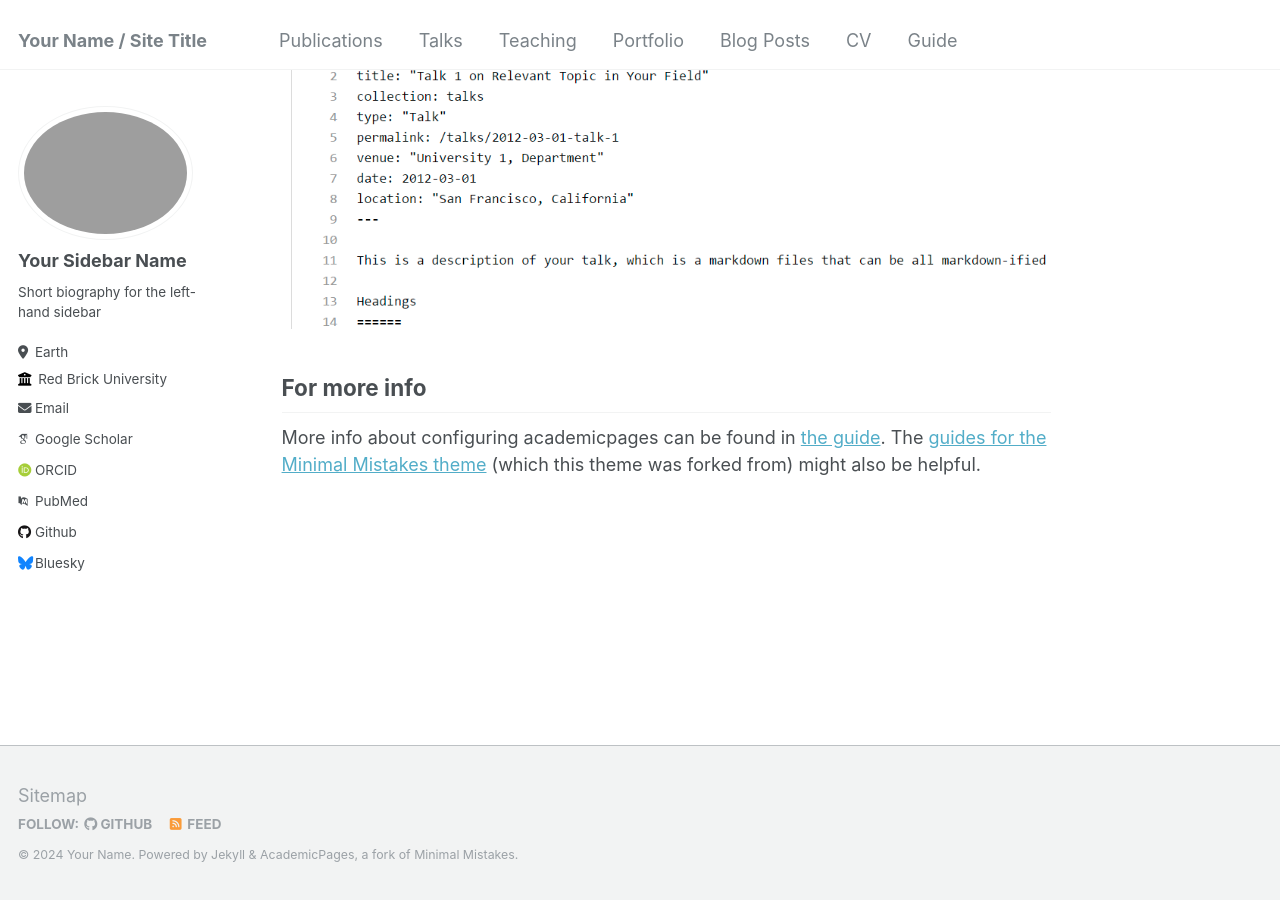
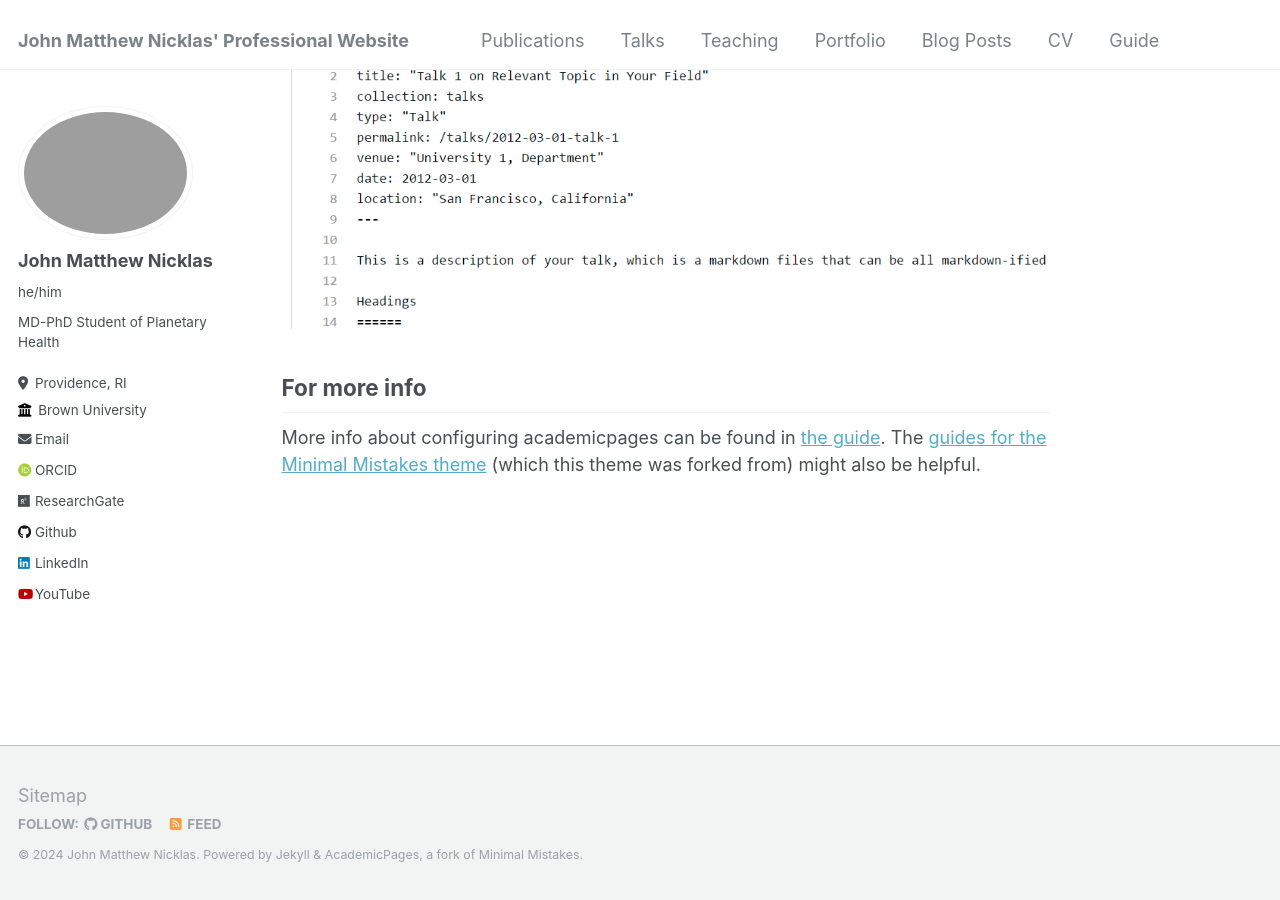
Before and after one commit to jnickla1/jnickla1.github.io, a Jekyll site: the page built from _pages/about.md, in a window 1280 px wide and 900 px high, scrolled down 2660 px. Built offline with Jekyll 4.4.1, drawn with Linux system fonts in a browser that asks for light colours; some web fonts are replaced.

Commit message:
first updates

```diff
--- a/_config.yml
+++ b/_config.yml
@@ -8,11 +8,11 @@
 
 # Basic Site Settings
 locale                   : "en-US"
-title                    : "Your Name / Site Title"
+title                    : "John Matthew Nicklas' Professional Website"
 title_separator          : "-"
-name                     : &name "Your Name"
-description              : &description "personal description"
-url                      : https://academicpages.github.io # the base hostname & protocol for your site e.g. "https://mmistakes.github.io"
+name                     : &name "John Matthew Nicklas"
+description              : #&description "personal description"
+url                      : https://jnickla1.github.io # the base hostname & protocol for your site e.g. "https://mmistakes.github.io"
 baseurl                  : "" # the subpath of your site, e.g. "/blog"
 repository               : "academicpages/academicpages.github.io"
 
@@ -22,32 +22,32 @@ repository               : "academicpages/academicpages.github.io"
 author:
   # Biographic information
   avatar           : "profile.png"
-  name             : "Your Sidebar Name"
-  pronouns         : # example: "she/her"
-  bio              : "Short biography for the left-hand sidebar"
-  location         : "Earth"
-  employer         : "Red Brick University"
+  name             : "John Matthew Nicklas"
+  pronouns         : "he/him"
+  bio              : "MD-PhD Student of Planetary Health"
+  location         : "Providence, RI"
+  employer         : "Brown University"
   uri              : # URL
-  email            : "none@example.org"
+  email            : "john_nicklas@brown.edu"
 
   # Academic websites
   arxiv            : # URL - Update with the correct link to your profile
-  googlescholar    : "https://scholar.google.com/citations?user=PS_CX0AAAAAJ"
+  googlescholar    : # "https://scholar.google.com/citations?user=PS_CX0AAAAAJ"
   impactstory      : # URL
-  orcid            : "http://orcid.org/yourorcidurl"
-  pubmed           : "https://www.ncbi.nlm.nih.gov/pubmed/?term=john+snow"
-  researchgate     : # URL
+  orcid            : "http://orcid.org/0000-0001-6750-8085"
+  pubmed           : #"https://www.ncbi.nlm.nih.gov/pubmed/?term=john+snow"
+  researchgate     : "https://www.researchgate.net/profile/John-Nicklas"
 
   # Repositories and software development
   bitbucket        : # Username - Update with your username on the site
   codepen          : # Username
   dribbble         : # Username
-  github           : "academicpages"
+  github           : "jnickla1"
   kaggle           : # Username
   stackoverflow    : # User number or user number and name (i.e., use "1" or "1/jeff-atwood")
 
   # Social media
-  bluesky          : "bsky.app" # Replace this with you Bluesky username
+  bluesky          : # Replace this with you Bluesky username
   facebook         : # Username
   flickr           : # Username
   foursquare       : # Username
@@ -56,7 +56,7 @@ author:
   keybase          : # Username
   instagram        : # Username
   lastfm           : # Username
-  linkedin         : # Username
+  linkedin         : "john-nicklas-6a043513a"
   mastodon         : # URL
   medium           : # URL
   pinterest        : # Username
@@ -69,7 +69,7 @@ author:
   weibo            : # Username
   wikipedia        : # Username
   xing             : # Username
-  youtube          : # Username
+  youtube          : "@johnnicklas2156"
   zhihu            : # URL
 
 
```
Also changed, not shown: 6 other files.
